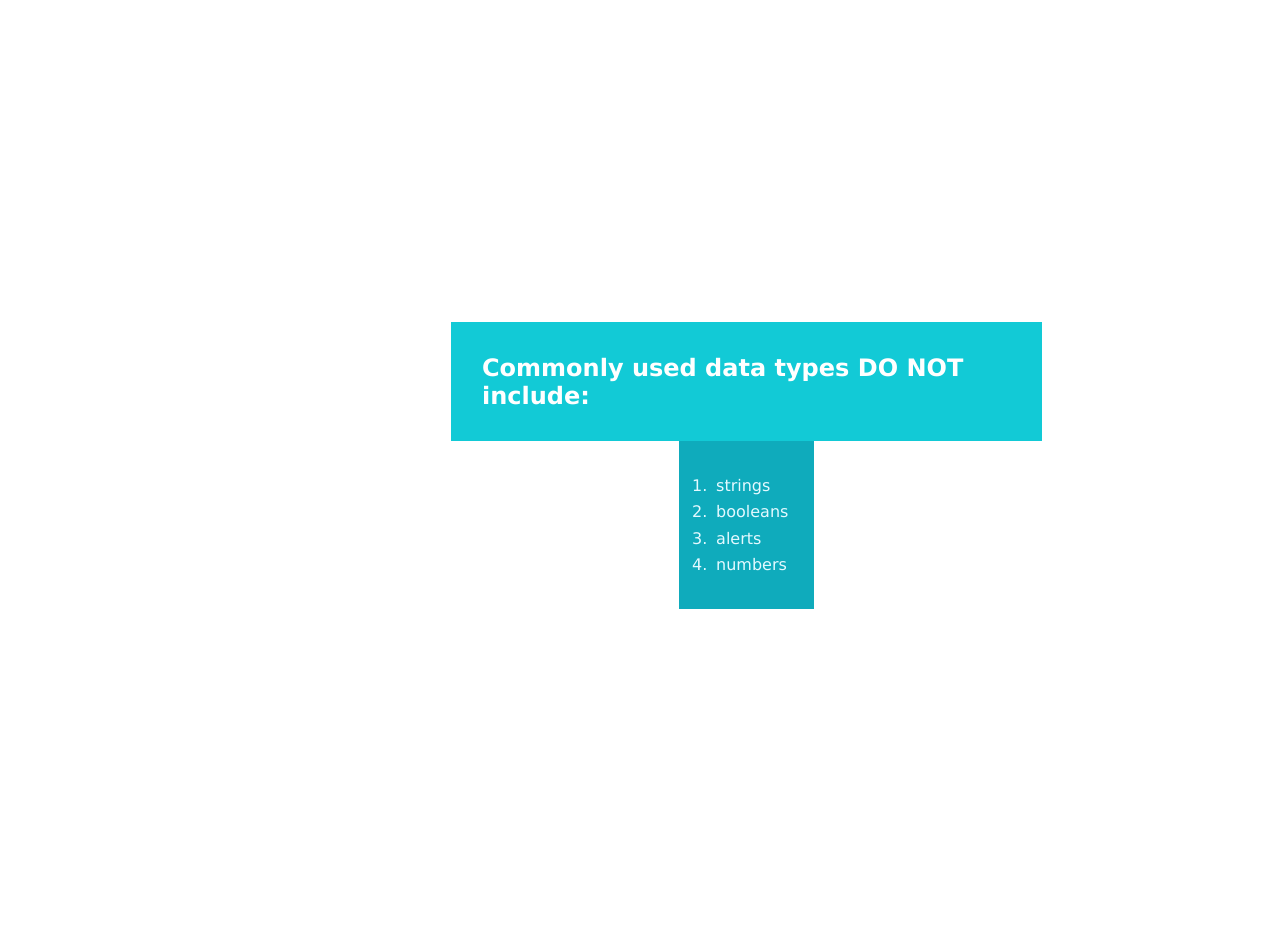
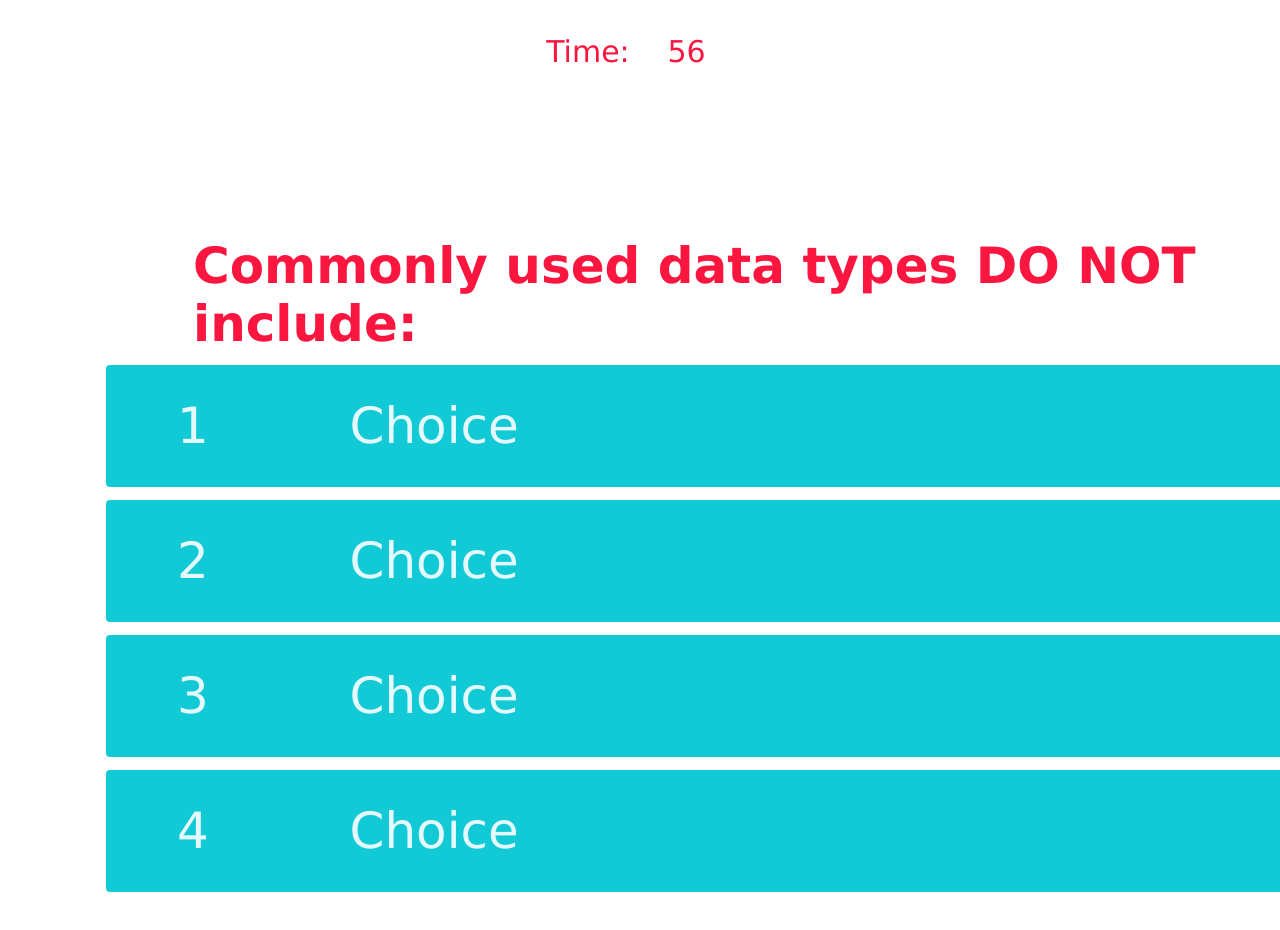
Before and after one commit to ehmahdee/coding-quiz, a plain HTML site: page game.html in a window 1280 px wide. Shown: the top 930 px of the page. Before the commit the page ends 864 px from the top, so only its background shows below. Drawn offline with Linux system fonts and the light colour scheme.

Commit message:
added javascript, answers won't load

```diff
--- a/assets/css/style.css
+++ b/assets/css/style.css
@@ -14,6 +14,7 @@
 header {
     font-size: 60px;
     text-align: center;
+    margin-top: 3%;
     color: var(--highlight);
 
 }
@@ -37,9 +38,10 @@ section {
 }
 
 section h2 {
-    background-color: var(--cyan);
-    color: white;
-    padding: 5%;
+    color: var(--highlight);
+    font-size: 50px;
+    margin-top: auto;
+    padding: 1%;
 }
 
 section ol, section ol li {
@@ -52,6 +54,9 @@ section ol {
     flex-wrap: wrap;
 }
 
+.header-timer {
+    font-size: 30px;
+}
 
 .answers {
     display: block;
@@ -113,3 +118,45 @@ text-align: center;
     transition: transform 150ms;
     transform: scale(1.03);
 }
+
+.choice-container {
+    display: flex;
+    margin-bottom: 0.8rem;
+    width: 100%;
+    border-radius: 4px;
+    background-color: var(--cyan);
+    color: var(--skyblue);
+    font-size: 50px;
+    min-width: 80rem;
+}
+
+.choice-container:hover {
+    cursor: pointer;
+    /* background-color: var(--highlight); */
+    transform: scale(1.02);
+    transform: transform 100ms;
+}
+
+/* /* .choice-text:hover {
+    cursor: pointer;
+    background-color: var(--highlight);
+}
+
+.choice-prefix:hover {
+    cursor: pointer;
+    background-color: var(--highlight);
+} */
+
+.choice-text, .choice-prefix {
+    background: var(--cyan);
+    color: var(--skyblue);
+}
+
+.choice-prefix {
+    padding: 2rem;
+}
+
+.choice-text {
+    padding: 2rem;
+    width: 100%;
+}
--- a/assets/js/script.js
+++ b/assets/js/script.js
@@ -14,3 +14,113 @@ let timer = setInterval(() => {
       countdown.innerHTML = "Time's up!";
     }
   }, 1000);
+
+const question = document.querySelector('#question')
+const choices = Array.from(document.querySelectorAll('#choices'))
+
+let currentQuestion = {}
+let acceptingAnswers = true
+let score = 0
+let questionCounter = 0
+let availableQuestions = []
+
+let questions = [
+    {
+        question: "Commonly used data types DO NOT include:",
+        choice1: "strings",
+        choice2: "booleans",
+        choice3: "alerts",
+        choice4: "numbers",
+        answer: 3,
+    }, {
+        question: "The condition in an if/else statement is enclosed witihin _____",
+        choice1: "quotes",
+        choice2: "curly brackets",
+        choice3: "parentheses",
+        choice4: "square brackets",
+        answer: 2,
+    }, {
+        question: "Arrays in JavaScript can be used to store _____",
+        choice1: "numbers and strings",
+        choice2: "other arrays",
+        choice3: "booleans",
+        choice4: "all of the above",
+        answer: 4,
+    }, {
+        question: "String values must be enclosed within _____ when being assigned to variables.",
+        choice1: "quotes",
+        choice2: "curly brackets",
+        choice3: "commas",
+        choice4: "parentheses",
+        answer: 1,
+    }, {
+        question: "A very useful tool used during development and debugging for printing content to the debugger is:",
+        choice1: "JavaScript",
+        choice2: "terminal/bash",
+        choice3: "for loops",
+        choice4: "console.log",
+        answer: 4,
+    }
+]
+
+const MAX_QUESTIONS = 5
+
+startGame = () => {
+    questionCounter = 0
+    score = 0
+    availableQuestions = [...questions]
+    getNewQuestion()
+}
+
+getNewQuestion = () => {
+    if(availableQuestions.length === 0 || questionCounter > MAX_QUESTIONS) {
+        localStorage.setItem('mostRecentScore', score)
+        return window.location.assign('/end.html')
+    }
+
+    questionCounter++
+
+    const questionsIndex = Math.floor(Math.random() * availableQuestions.length)
+    currentQuestion = availableQuestions[questionsIndex]
+    question.innerText = currentQuestion.question;
+
+    choices.forEach(choice => {
+        const number = choice.dataset['number']
+        choice.innerText = currentQuestion['choice' + number]
+
+    })
+
+    availableQuestions.splice(questionsIndex, 1)
+
+    acceptingAnswers = true
+}
+
+choices.forEach(choice => {
+choice.addEventListner('click', e => {
+    if(!acceptingAnswers) return
+    acceptingAnswers = false
+    const selectedChoice = e.target
+    const selectedAnswer = selectedChoice.dataset['number']
+
+    let classToApply = selectedAnswer == currentQuestion.answer ? 'correct' : 'incorrect'
+
+    if(classToApply === 'correct') {
+        incrementScore(SCORE_POINT)
+    }
+
+    selectedChoice.parentElement.classList.add(classToApply)
+
+    setTimeout(() => {
+        selectedChoice.parentElement.classList.remove(classToApply)
+        getNewQuestion()
+    }, 1000)
+})
+
+})
+
+incrementScore = num => {
+    score +=num
+    scoreText.innerText = score
+}
+
+startGame()
--- a/game.html
+++ b/game.html
@@ -7,17 +7,31 @@
     <link rel="stylesheet" href="./assets/css/style.css">
     <title>Document</title>
 </head>
+<header class="header-timer">
+<div id="quiz-screen" class="hide">
+    <div id="time-remaining">Time: <span id="time"></span></div>
+</header>
 <body>
     <div class="container">
         <div id="game" class="justify-center flex-column">
             <section>
-            <h2>Commonly used data types DO NOT include:</h2>
-            <ol>
-                <li>strings</li>
-                <li>booleans</li>
-                <li>alerts</li>
-                <li>numbers</li>
-            </ol>
+            <h2 id="question">Placeholder. You should not be seeing this!:</h2>
+            <div class="choice-container">
+                <p class="choice-prefix">1</p>
+                <p class="choice-text" data-number="1">Choice</p>
+            </div>
+            <div class="choice-container">
+                <p class="choice-prefix">2</p>
+                <p class="choice-text" data-number="2">Choice</p>
+            </div>
+            <div class="choice-container">
+                <p class="choice-prefix">3</p>
+                <p class="choice-text" data-number="3">Choice</p>
+            </div>
+            <div class="choice-container">
+                <p class="choice-prefix">4</p>
+                <p class="choice-text" data-number="4">Choice</p>
+            </div>
             </section>
             <!-- <section>
                 <h2>The condition in an if/else statement is enclosed witihin _____</h2>
```
Also changed, not shown: index.html (+6 -6 lines), end.html (added).
